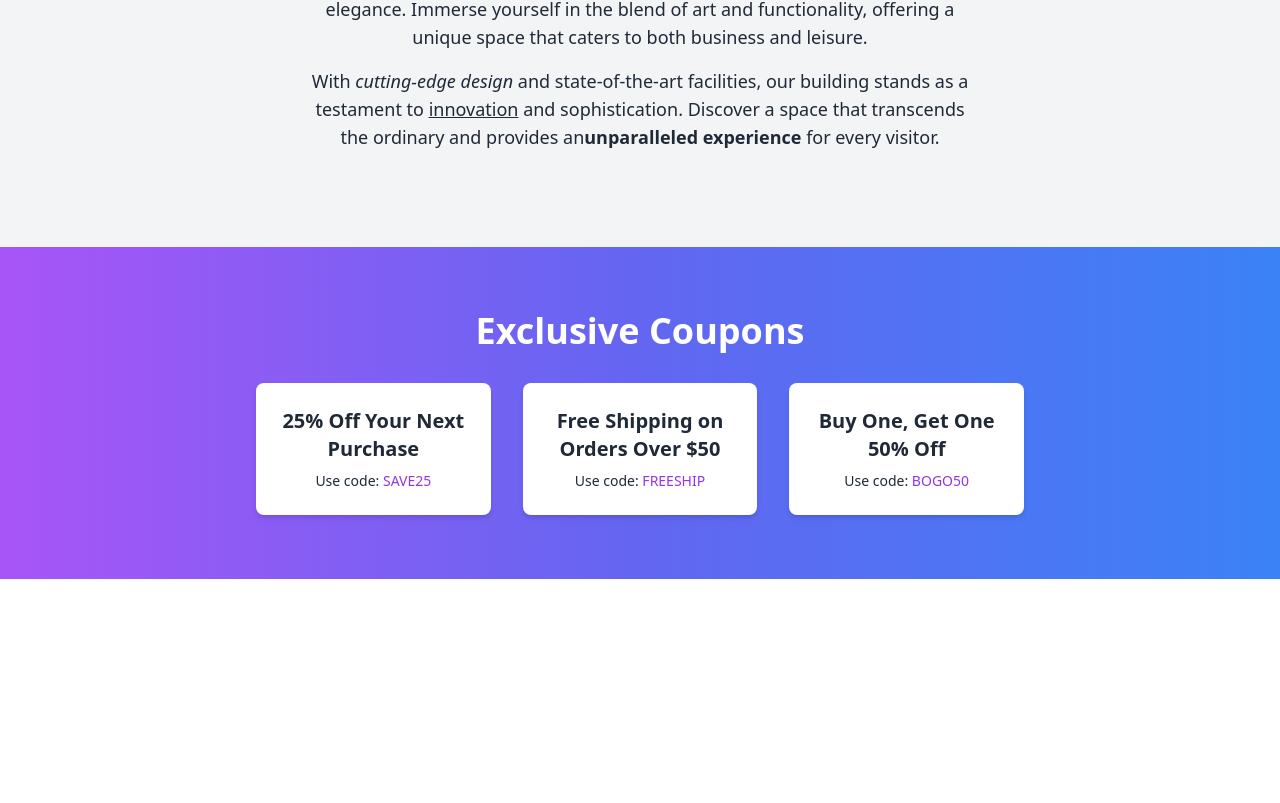
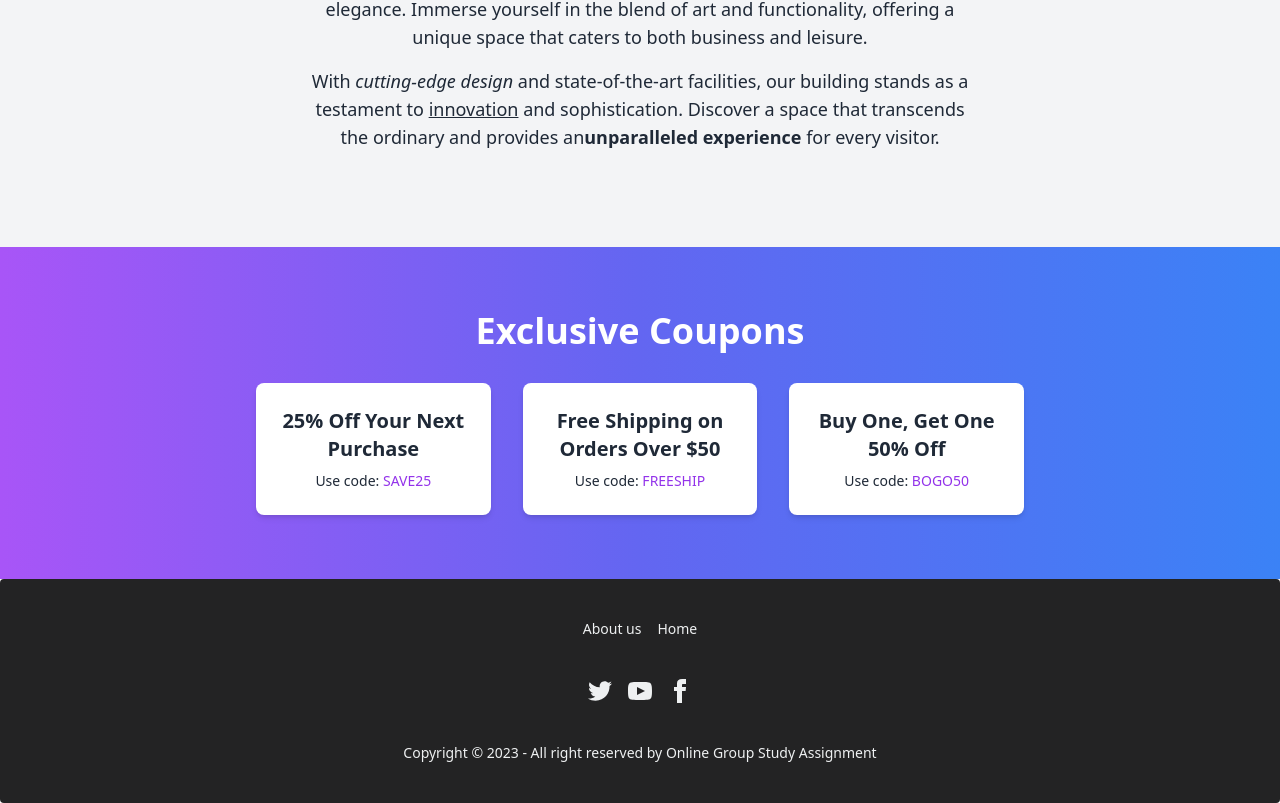
Before and after one commit to Mahmud256/Assignment-12-Client, a React (Vite) app: page / in a window 1280 px wide. Shown: the part 1239-2042 px from the top of the page. Before the commit the page ends 1818 px from the top, so only its background shows below. Built offline with nearby package versions, Linux system fonts and the light colour scheme; no server answers.

Commit message:
Include Footer

```diff
--- a/src/layout/Layout.jsx
+++ b/src/layout/Layout.jsx
@@ -1,12 +1,14 @@
 import React from 'react';
 import { Outlet } from 'react-router-dom';
 import Navbar from '../components/Header/Navbar';
+import Footer from '../page/Footer/Footer';
 
 const Layout = () => {
     return (
         <div>
             <Navbar></Navbar>
             <Outlet></Outlet>
+            <Footer></Footer>
         </div>
     );
 };
```
